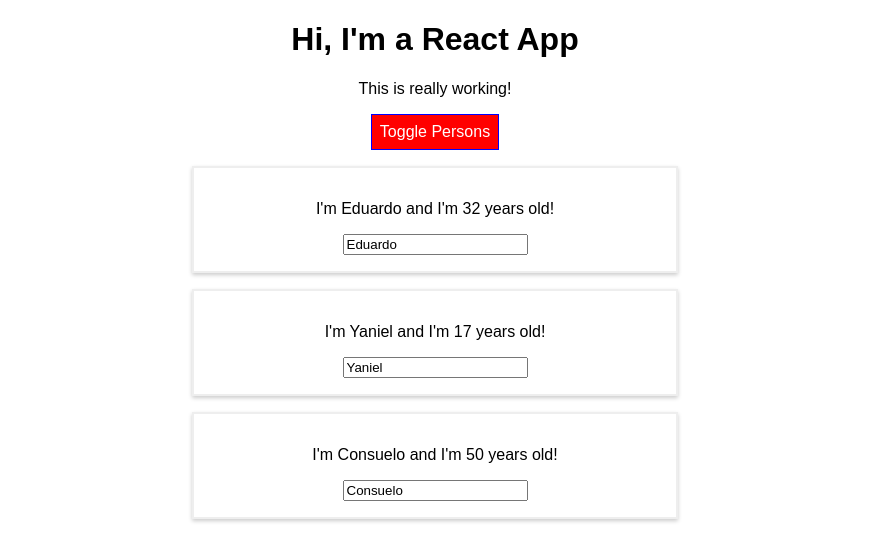
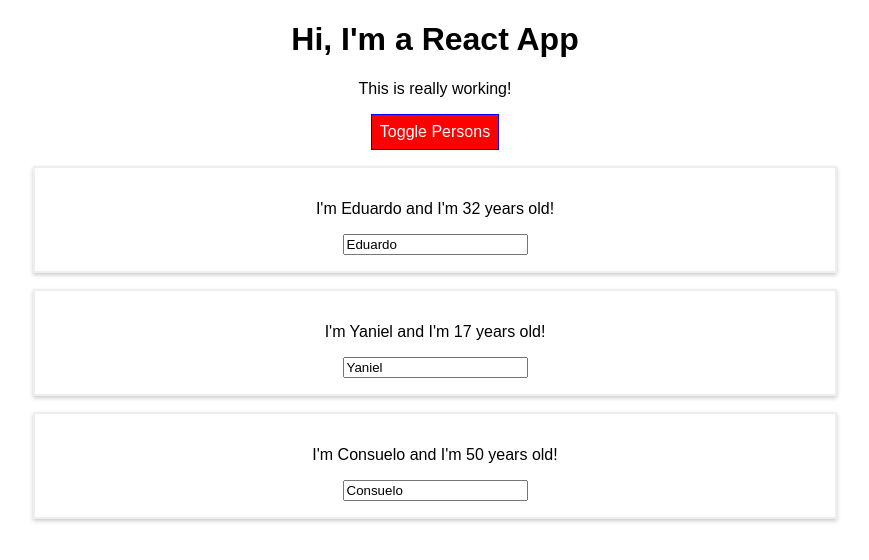
Before and after one commit to eduFDiaz/react-complete-guide, a React (Create React App) app: page / in a window 1280 px wide. Both pictures are taken after a click on the button "Toggle Persons". Shown: the top 560 px of the page, without its empty margins (205-1074 px from the left). Built offline with nearby package versions, Linux system fonts and the light colour scheme.

Commit message:
Sasving before ject to modify webpack files

```diff
--- a/src/App.js
+++ b/src/App.js
@@ -3,7 +3,6 @@
 import './App.css';
 import Person from './Person/Person'
 //import MyLoader from './MyLoader/MyLoader';
-import Radium, { StyleRoot } from 'radium';
 
 class App extends Component {
   state = {
@@ -81,7 +80,6 @@
     }
 
     return (
-      <StyleRoot>
       <div className="App">
         <h1>Hi, I'm a React App</h1>
         <p className={classes.join(' ')}>This is really working!</p>
@@ -92,9 +90,8 @@
         </button>
         {persons}
       </div>
-      </StyleRoot>
     );
   }
 }
 
-export default Radium(App);
+export default App;
--- a/src/Person/Person.js
+++ b/src/Person/Person.js
@@ -1,16 +1,10 @@
 import React, {Component} from 'react';
 import './Person.css';
-import Radium from 'radium';
 
 class Person extends Component{
     render () {
-        const style = {
-            '@media (min-width: 500px)': {
-                width: '450px'
-            }
-        };
         return (
-            <div style={style} className="Person">
+            <div className="Person">
                 <p onClick={this.props.click}>I'm {this.props.name} and I'm {this.props.age} years old!</p>
                 <p>{this.props.children}</p>
                 <input type="text" onChange={this.props.changed} value={this.props.name}></input>
@@ -19,4 +13,4 @@
     }
 }
 
-export default Radium(Person);
+export default Person;
```
